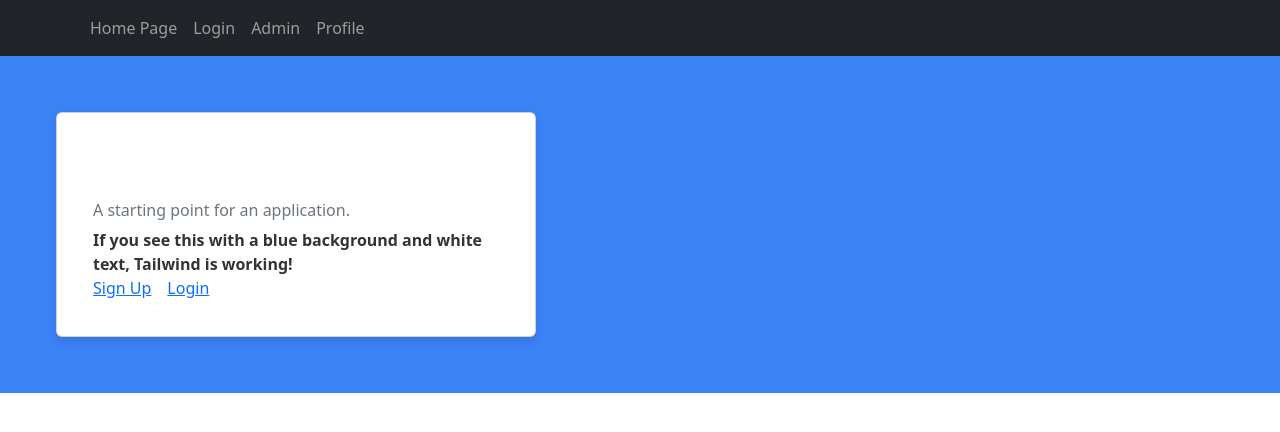
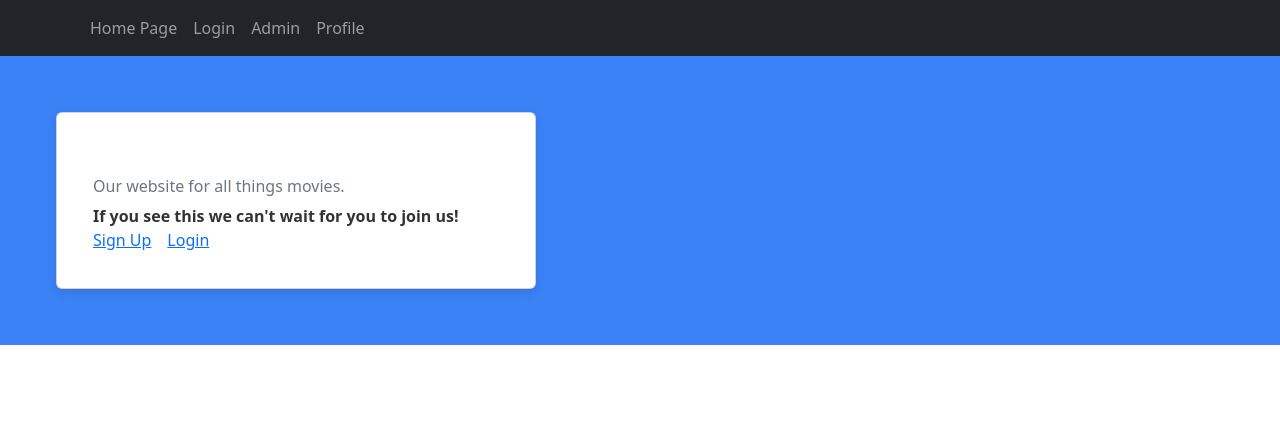
Before and after one commit to JamesOrtizJr/CSC300_MERN, a React (Create React App) app in the folder frontend/: page / in a window 1280 px wide. Shown: the top 432 px of the page. Built offline with nearby package versions, Linux system fonts and the light colour scheme.

Commit message:
editied text on the landing page 	modified:   frontend/src/components/pages/landingPage.js 	modified:   frontend/src/components/pages/movieDetailsPage.js

```diff
--- a/frontend/src/components/pages/landingPage.js
+++ b/frontend/src/components/pages/landingPage.js
@@ -7,10 +7,10 @@ const Landingpage = () => {
         <div className="bg-blue-500 text-white p-5">
             <Card style={{ width: '30rem' }} className="mx-2 my-2">
                 <Card.Body>
-                    <Card.Title>Professor Brockenbrough's User Skeleton App</Card.Title>
-                    <Card.Subtitle className="mb-2 text-muted">A starting point for an application.</Card.Subtitle>
+                    <Card.Title>Welcome to MoviesRus!</Card.Title>
+                    <Card.Subtitle className="mb-2 text-muted">Our website for all things movies.</Card.Subtitle>
                     <Card.Text>
-                        If you see this with a blue background and white text, Tailwind is working!
+                        If you see this we can't wait for you to join us!
                     </Card.Text>
                     <Card.Link href="/signup">Sign Up</Card.Link>
                     <Card.Link href="/login">Login</Card.Link>
--- a/frontend/src/components/pages/movieDetailsPage.js
+++ b/frontend/src/components/pages/movieDetailsPage.js
@@ -530,7 +530,7 @@ const MovieDetailsPage = () => {
   })
 }
 >
-  ⚖️ Compare Movie
+  ⚖️ Compare
 </Button>
               </div>
             </div>
```
